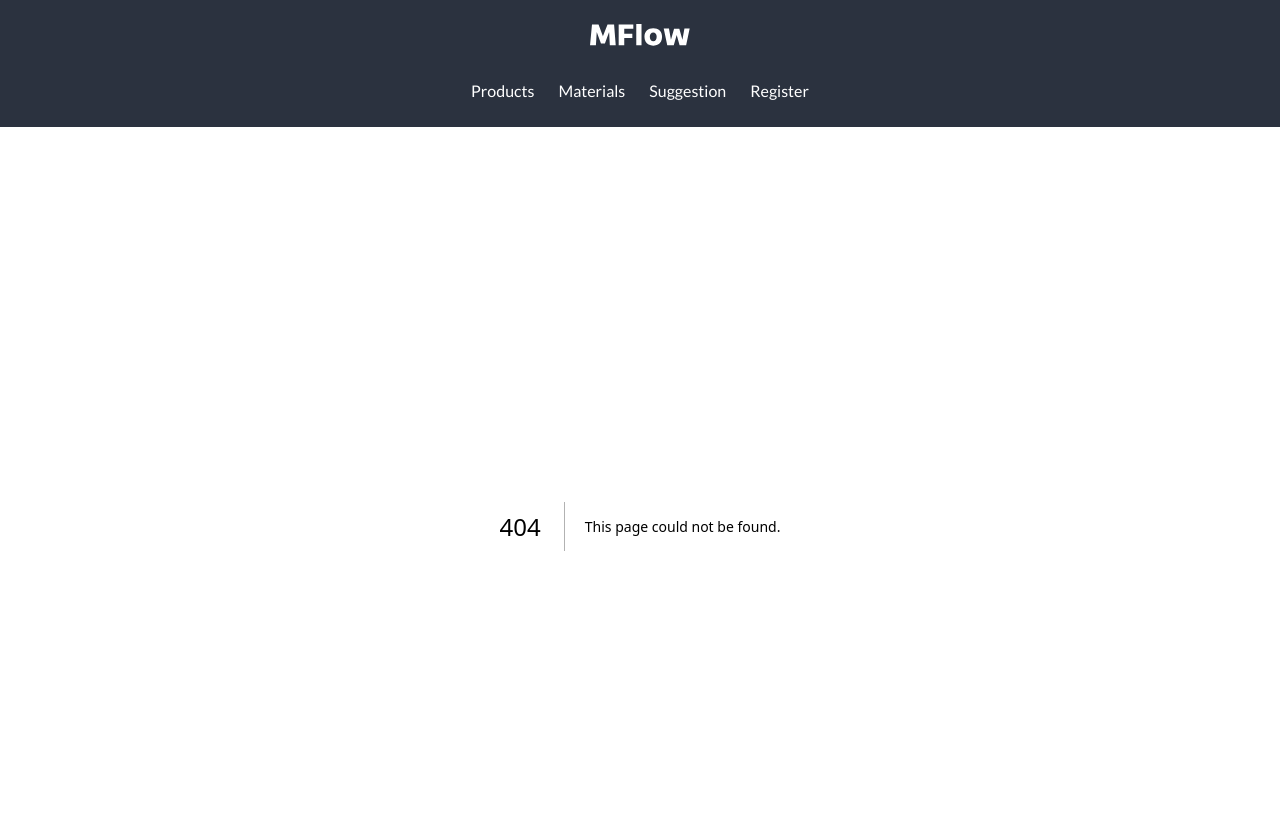
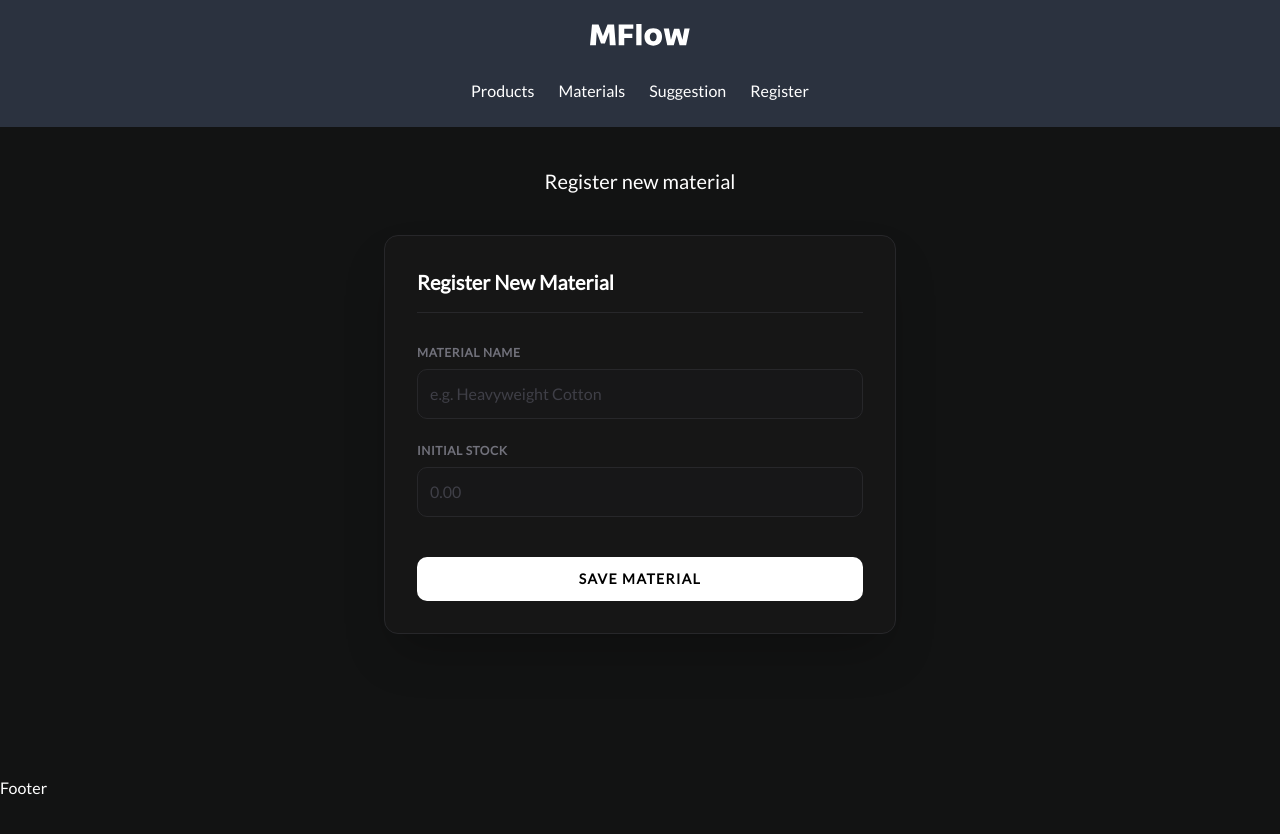
Before and after one commit to Cayuaz/material-flow, a Next.js app in the folder frontend/: page /materials/register in a window 1280 px wide. Before the commit this address had no page. Shown: the top 834 px of the page. After the commit the page ends 800 px from the top, so only its background shows below. Built offline with nearby package versions, Linux system fonts and the light colour scheme.

Commit message:
feat: create register material route logic and layout

```diff
--- /dev/null
+++ b/frontend/app/materials/register/page.tsx
@@ -0,0 +1,12 @@
+import CreateMaterialForm from "@/components/materials/CreateMaterialForm";
+
+export default function RegisterMaterial() {
+  return (
+    <div className="px-8">
+      <h1 className="text-center text-white text-xl my-10 ">
+        Register new material
+      </h1>
+      <CreateMaterialForm />{" "}
+    </div>
+  );
+}
--- a/frontend/app/suggestion/page.tsx
+++ b/frontend/app/suggestion/page.tsx
@@ -5,7 +5,7 @@ import { Suspense } from "react";
 export default async function ProductsRoute() {
   return (
     <div>
-      <h1 className="text-center text-white text-xl my-10 ">
+      <h1 className="text-center text-white text-xl my-10">
         Suggested products to manufacture
       </h1>
       <p className="text-justify text-zinc-400 text-base w-4/5 mx-auto px-10 ">
--- /dev/null
+++ b/frontend/components/ErrorForm.tsx
@@ -0,0 +1,48 @@
+"use client";
+
+import { X } from "lucide-react";
+import { useEffect } from "react";
+
+interface ResponseToastProps {
+  message: string;
+  isOk: boolean;
+  setResponse: (value: string) => void;
+}
+
+const ErrorForm = ({ message, isOk, setResponse }: ResponseToastProps) => {
+  // Efeito para desaparecer após 5 segundos
+  useEffect(() => {
+    if (message) {
+      const timer = setTimeout(() => {
+        setResponse("");
+      }, 5000);
+
+      return () => clearTimeout(timer); // Limpa o timer se o componente for desmontado
+    }
+  }, [message, setResponse]);
+
+  if (!message) return null;
+
+  return (
+    <div
+      className={`fixed top-13 right-5 sm:top-42 lg:right-15 lg:top-35 z-50 flex items-center gap-3 p-4 rounded-lg border shadow-2xl transition-all animate-in fade-in slide-in-from-right-5 font-lato
+      ${
+        isOk
+          ? "bg-emerald-500/10 border-emerald-500/20 text-emerald-400"
+          : "bg-red-500/10 border-red-500/20 text-red-400"
+      }`}
+    >
+      <span className="text-sm font-medium tracking-wide">{message}</span>
+
+      {/* Botão de Fechar (X) */}
+      <button
+        onClick={() => setResponse("")}
+        className="p-1 hover:bg-white/10 rounded-full transition-colors"
+      >
+        <X size={16} />
+      </button>
+    </div>
+  );
+};
+
+export default ErrorForm;
--- a/frontend/components/header/Register.tsx
+++ b/frontend/components/header/Register.tsx
@@ -50,7 +50,7 @@ const Register = () => {
           </DropdownMenuItem>
           <DropdownMenuItem>
             <Link
-              href={"/material/register"}
+              href={"/materials/register"}
               className="hover:font-semibold transition-colors text-white "
             >
               Material
--- /dev/null
+++ b/frontend/components/materials/CreateMaterialForm.tsx
@@ -0,0 +1,106 @@
+"use client";
+
+import { useForm } from "react-hook-form";
+import { zodResolver } from "@hookform/resolvers/zod";
+import {
+  MaterialFormValidation,
+  materialFormValidation,
+} from "@/validations/schemas";
+import { CreateMaterialService } from "@/services/createMaterialService";
+import { useState } from "react";
+import ErrorForm from "../ErrorForm";
+
+const CreateMaterialForm = () => {
+  const {
+    register,
+    handleSubmit,
+    formState: { errors },
+  } = useForm({
+    resolver: zodResolver(materialFormValidation),
+  });
+
+  const [response, setResponse] = useState("");
+
+  const onSubmit = async (data: MaterialFormValidation) => {
+    const result = await CreateMaterialService(data);
+
+    if (result) {
+      setResponse("ok");
+    } else {
+      setResponse("notOkay");
+    }
+  };
+
+  return (
+    <>
+      <form
+        onSubmit={handleSubmit(onSubmit)}
+        className="flex flex-col gap-6 bg-[#1a1b1b]/50 my-10 w-full max-w-lg mx-auto p-8 border border-zinc-800 rounded-xl font-lato shadow-2xl"
+      >
+        <h2 className="text-white text-xl font-bold border-b border-zinc-800 pb-4 mb-2">
+          Register New Material
+        </h2>
+
+        {/* Campo: Name */}
+        <div className="flex flex-col gap-2 w-full">
+          <label className="text-zinc-500 text-xs font-bold uppercase tracking-wider">
+            Material Name
+          </label>
+          <input
+            {...register("name")}
+            placeholder="e.g. Heavyweight Cotton"
+            className="bg-zinc-900/50 border border-zinc-800 text-white p-3 rounded-lg outline-none focus:border-zinc-600 transition-all placeholder:text-zinc-700"
+          />
+          {errors.name && (
+            <span className="text-red-400 text-xs italic">
+              {errors.name.message}
+            </span>
+          )}
+        </div>
+
+        {/* Campo: Stock */}
+        <div className="flex flex-col gap-2 w-full">
+          <label className="text-zinc-500 text-xs font-bold uppercase tracking-wider">
+            Initial Stock
+          </label>
+          <input
+            type="string"
+            {...register("stock")}
+            placeholder="0.00"
+            className="bg-zinc-900/50 border border-zinc-800 text-white p-3 rounded-lg outline-none focus:border-zinc-600 transition-all placeholder:text-zinc-700"
+          />
+          {errors.stock && (
+            <span className="text-red-400 text-xs italic">
+              {errors.stock.message}
+            </span>
+          )}
+        </div>
+
+        {/* Botão de Envio */}
+        <button
+          type="submit"
+          className="mt-4 bg-white text-black font-bold py-3 rounded-lg hover:bg-zinc-200 transition-colors uppercase text-sm tracking-widest"
+        >
+          Save Material
+        </button>
+      </form>
+      {response === "ok" && (
+        <ErrorForm
+          message="
+          Material created successfully."
+          isOk={true}
+          setResponse={setResponse}
+        />
+      )}
+      {response === "notOkay" && (
+        <ErrorForm
+          message="The material could not be created. Please try again later."
+          isOk={false}
+          setResponse={setResponse}
+        />
+      )}
+    </>
+  );
+};
+
+export default CreateMaterialForm;
--- a/frontend/package.json
+++ b/frontend/package.json
@@ -9,6 +9,7 @@
     "lint": "eslint"
   },
   "dependencies": {
+    "@hookform/resolvers": "^5.2.2",
     "class-variance-authority": "^0.7.1",
     "clsx": "^2.1.1",
     "dotenv": "^17.2.4",
@@ -17,6 +18,7 @@
     "radix-ui": "^1.4.3",
     "react": "19.2.3",
     "react-dom": "19.2.3",
+    "react-hook-form": "^7.71.1",
     "tailwind-merge": "^3.4.0",
     "zod": "^4.3.6"
   },
--- /dev/null
+++ b/frontend/services/createMaterialService.ts
@@ -0,0 +1,12 @@
+import { apiFetch } from "@/lib/api";
+import { MaterialFormValidation } from "@/validations/schemas";
+
+export const CreateMaterialService = async (data: MaterialFormValidation) => {
+  console.log(data);
+  const result = await apiFetch("/ml", {
+    method: "POST",
+    body: JSON.stringify(data),
+  });
+
+  return result;
+};
--- a/frontend/validations/schemas.ts
+++ b/frontend/validations/schemas.ts
@@ -33,4 +33,17 @@ const productArrayShema = z.array(productSchema);
 
 const suggestedArraySchema = z.array(suggestedProductSchema);
 
-export { productArrayShema, MaterialArrayShema, suggestedArraySchema };
+const materialFormValidation = z.object({
+  name: z.string().min(1),
+  stock: z.coerce.number().min(1),
+});
+
+type MaterialFormValidation = z.infer<typeof materialFormValidation>;
+
+export {
+  productArrayShema,
+  MaterialArrayShema,
+  suggestedArraySchema,
+  materialFormValidation,
+  type MaterialFormValidation,
+};
```
Also changed, not shown: 1 other file (tests, documents, lock files or other folders).
